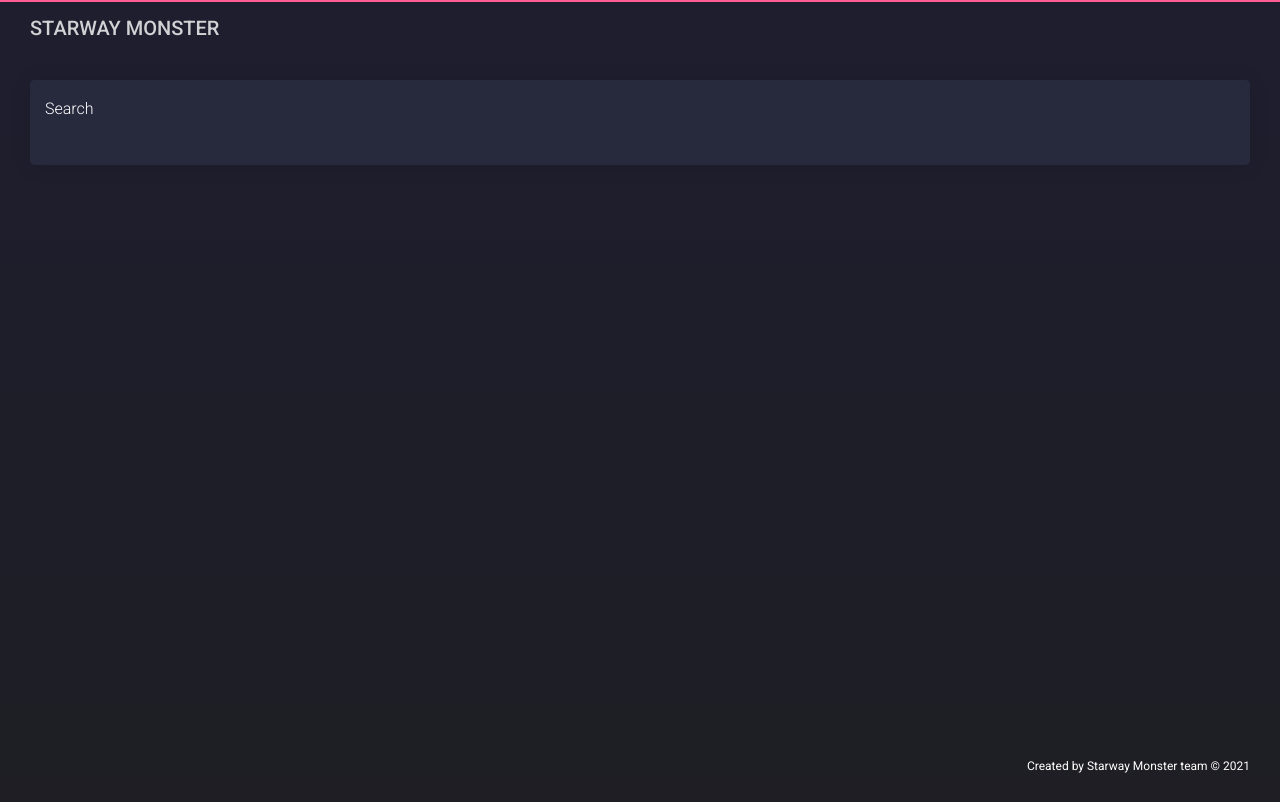
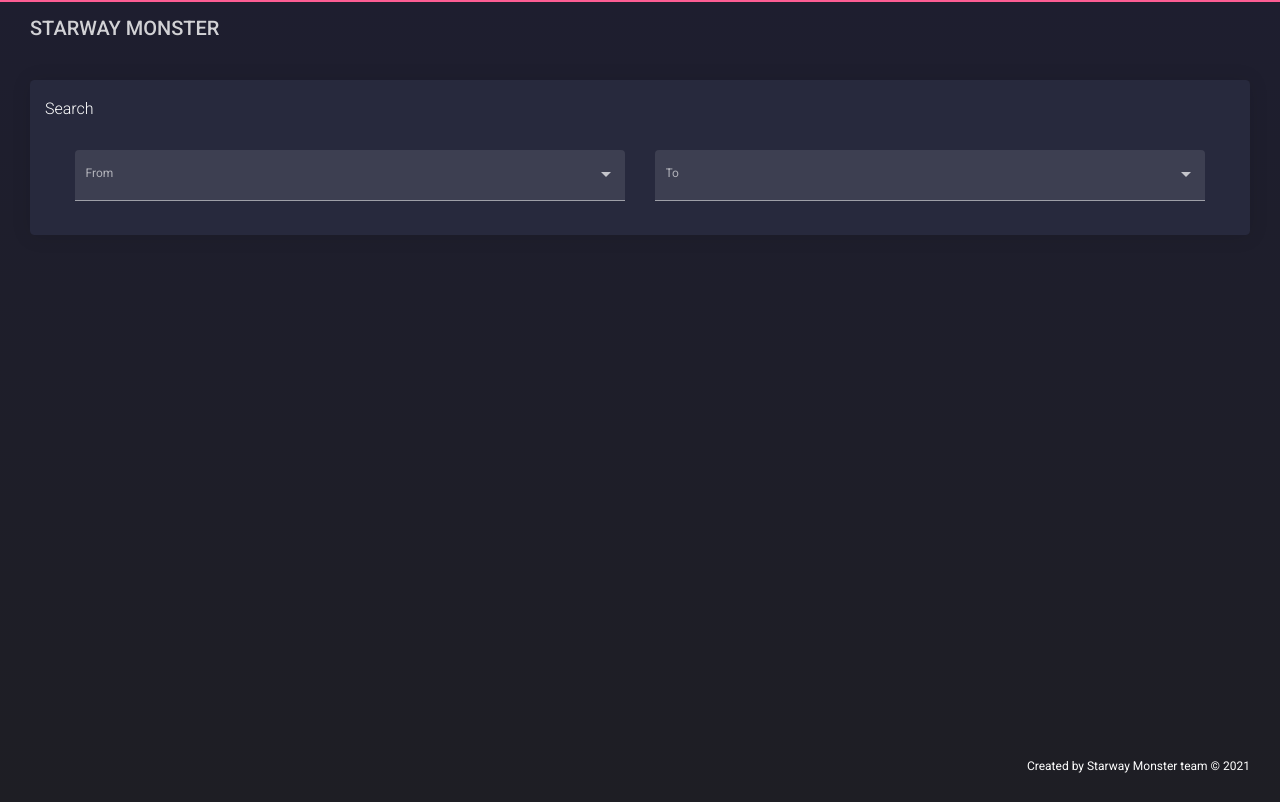
Before and after one commit to starway-monster/web, an Angular app: page /dashboard in a window 1280 px wide. Built offline with nearby package versions, Linux system fonts and the light colour scheme.

Commit message:
added from/to comboboxes

```diff
--- a/src/app/pages/dashboard/dashboard.component.html
+++ b/src/app/pages/dashboard/dashboard.component.html
@@ -5,6 +5,22 @@
         <div class="card-header">
           <h3 class="card-title">Search</h3>
           <div class="card-body">
+            <mat-form-field class="col-6" appearance="fill">
+              <mat-label>From</mat-label>
+              <mat-select>
+                <mat-option value="option1">Option 1</mat-option>
+                <mat-option value="option2" disabled>Option 2 (disabled)</mat-option>
+                <mat-option value="option3">Option 3</mat-option>
+              </mat-select>
+            </mat-form-field>
+            <mat-form-field class="col-6" appearance="fill">
+              <mat-label>To</mat-label>
+              <mat-select>
+                <mat-option value="option1">Option 1</mat-option>
+                <mat-option value="option2" disabled>Option 2 (disabled)</mat-option>
+                <mat-option value="option3">Option 3</mat-option>
+              </mat-select>
+            </mat-form-field>
           </div>
         </div>
       </div>
--- a/src/styles.scss
+++ b/src/styles.scss
@@ -1,4 +1,5 @@
 /* You can add global styles to this file, and also import other style files */
+@import "~@angular/material/prebuilt-themes/purple-green.css";
 
 html, body { height: 100%; }
 body { margin: 0; font-family: Roboto, "Helvetica Neue", sans-serif; }
```
Also changed, not shown: src/app/pages/dashboard/dashboard.module.ts (+5 -3 lines).
